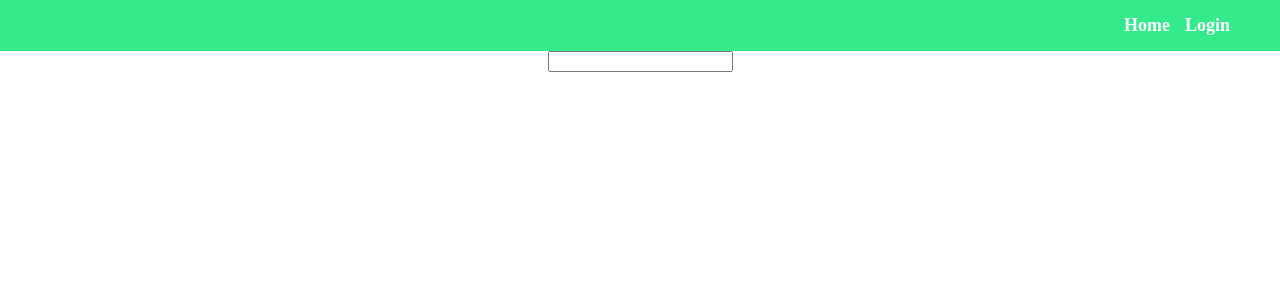
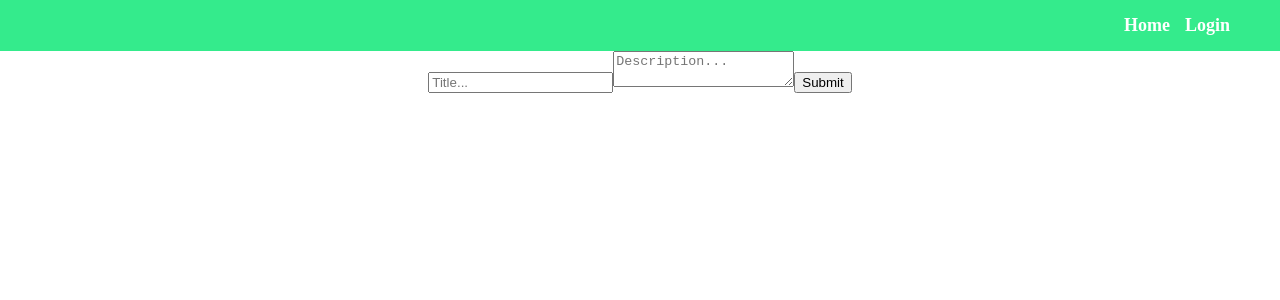
Before and after one commit to Olajidecodez/offi, a React (Create React App) app: page /Createpost in a window 1280 px wide. Shown: the top 300 px of the page. Built offline with nearby package versions, Linux system fonts and the light colour scheme; no server answers.

Commit message:
form schema

```diff
--- a/src/pages/createpost/create-form.tsx
+++ b/src/pages/createpost/create-form.tsx
@@ -2,9 +2,16 @@ import { useForm} from 'react-hook-form';
 import * as yup from "yup";
 
 export const CreateForm = () => {
+  const schema = yup.object().shape({
+    title: yup.string().required("You must add a title."),
+    description: yup.string().required("You must add a description."),
+  });
+
    return (
      <form>
-      <input />
+      <input placeholder="Title..." />
+      <textarea placeholder="Description..." />
+      <input type="submit" />
      </form>
    );
 };
```
